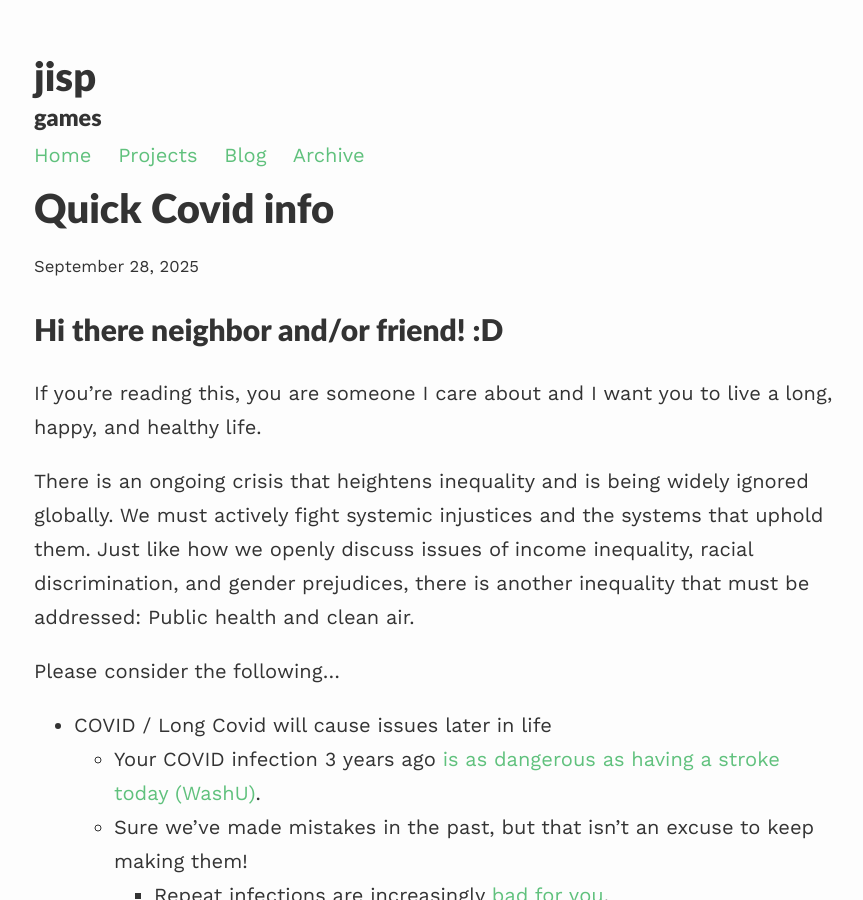
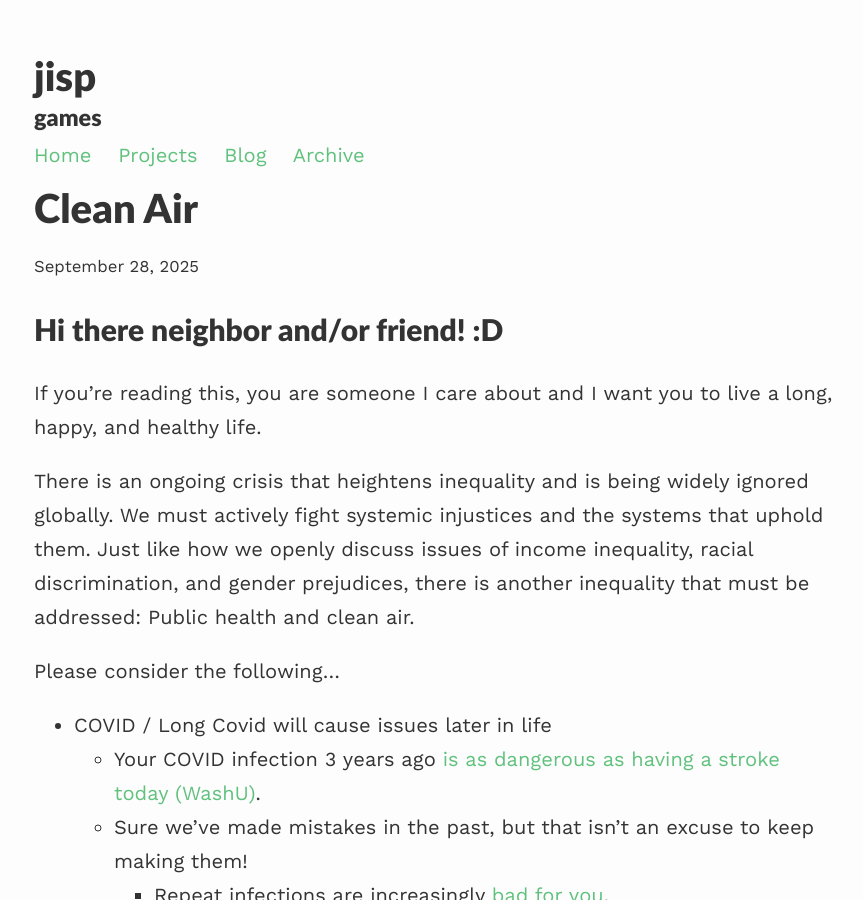
Before and after one commit to AlirpJ/alirpj.github.io, a Jekyll site: the page built from _posts/2025-09-28-covidquick.md, in a window 1280 px wide and 900 px high. Shown: the whole window, without its empty margins (206-1069 px from the left). Built offline with Jekyll 4.4.1, drawn with Linux system fonts in a browser that asks for light colours.

Commit message:
Rename Title

```diff
--- a/_posts/2025-09-28-covidquick.md
+++ b/_posts/2025-09-28-covidquick.md
@@ -1,6 +1,6 @@
 ---
 layout: post
-title: "Quick Covid info"
+title: "Clean Air"
 ---
 
 
```
